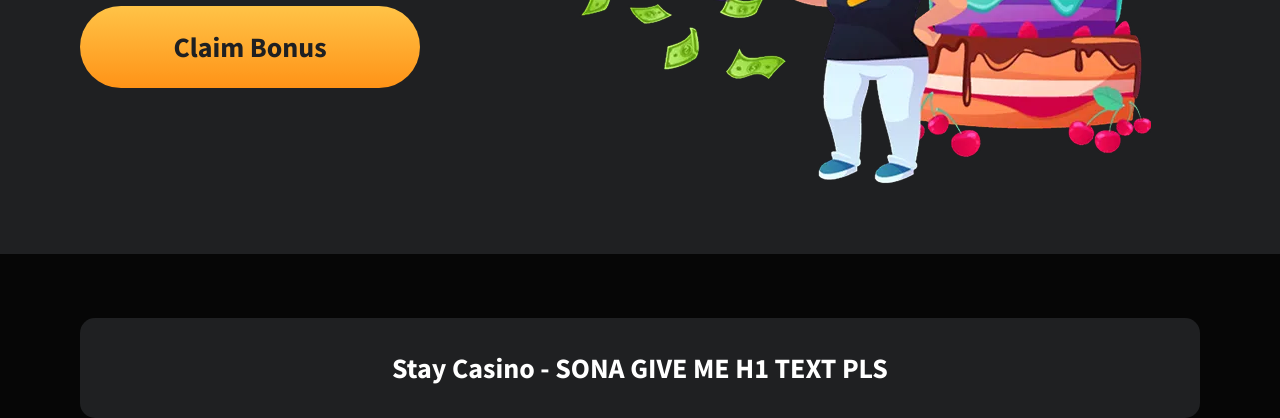
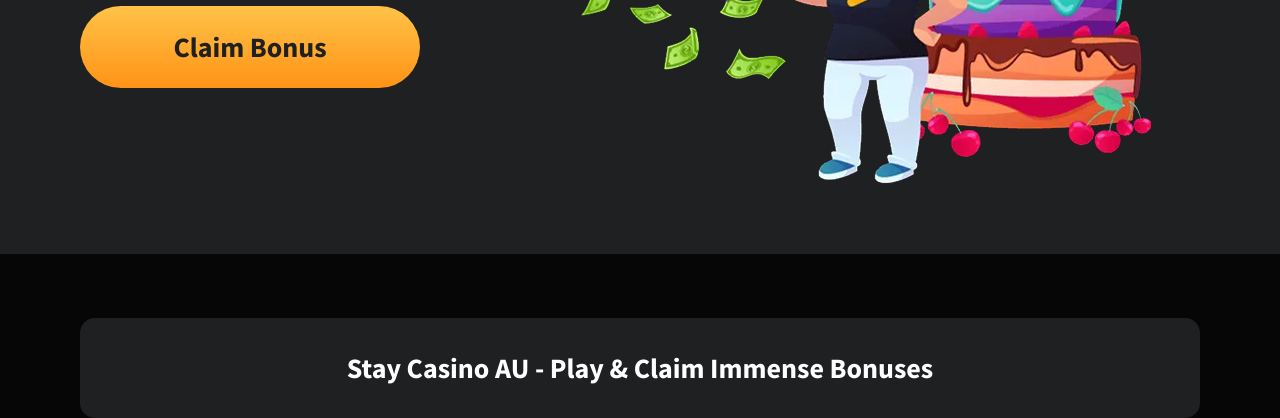
Before and after one commit to adkeyAnatoli/html-deploy, a plain HTML site: page index.html in a window 1280 px wide. Shown: the part 382-800 px from the top of the page. Drawn offline with Linux system fonts and the light colour scheme; no server answers; files whose address does not match are found by name.

Commit message:
fix: fix h1

```diff
--- a/index.html
+++ b/index.html
@@ -230,7 +230,7 @@
       </div>
       <section id="h1" class="h1Section">
         <div class="container">
-          <h1>Stay Casino - SONA GIVE ME H1 TEXT PLS</h1>
+          <h1>Stay Casino AU - Play & Claim Immense Bonuses</h1>
         </div>
       </section>
       <section id="top-casino" class="topCasinoSection container">
```
